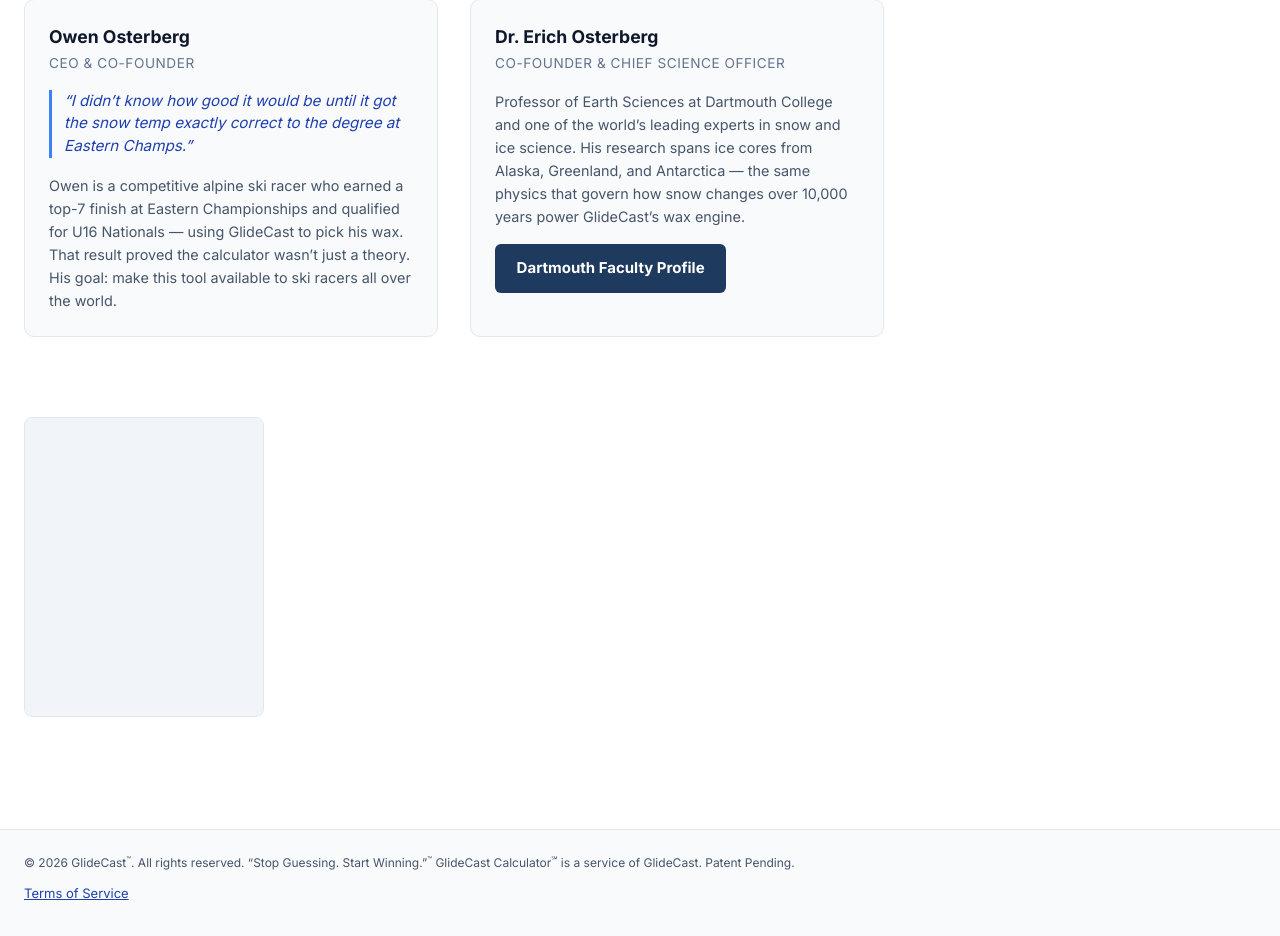
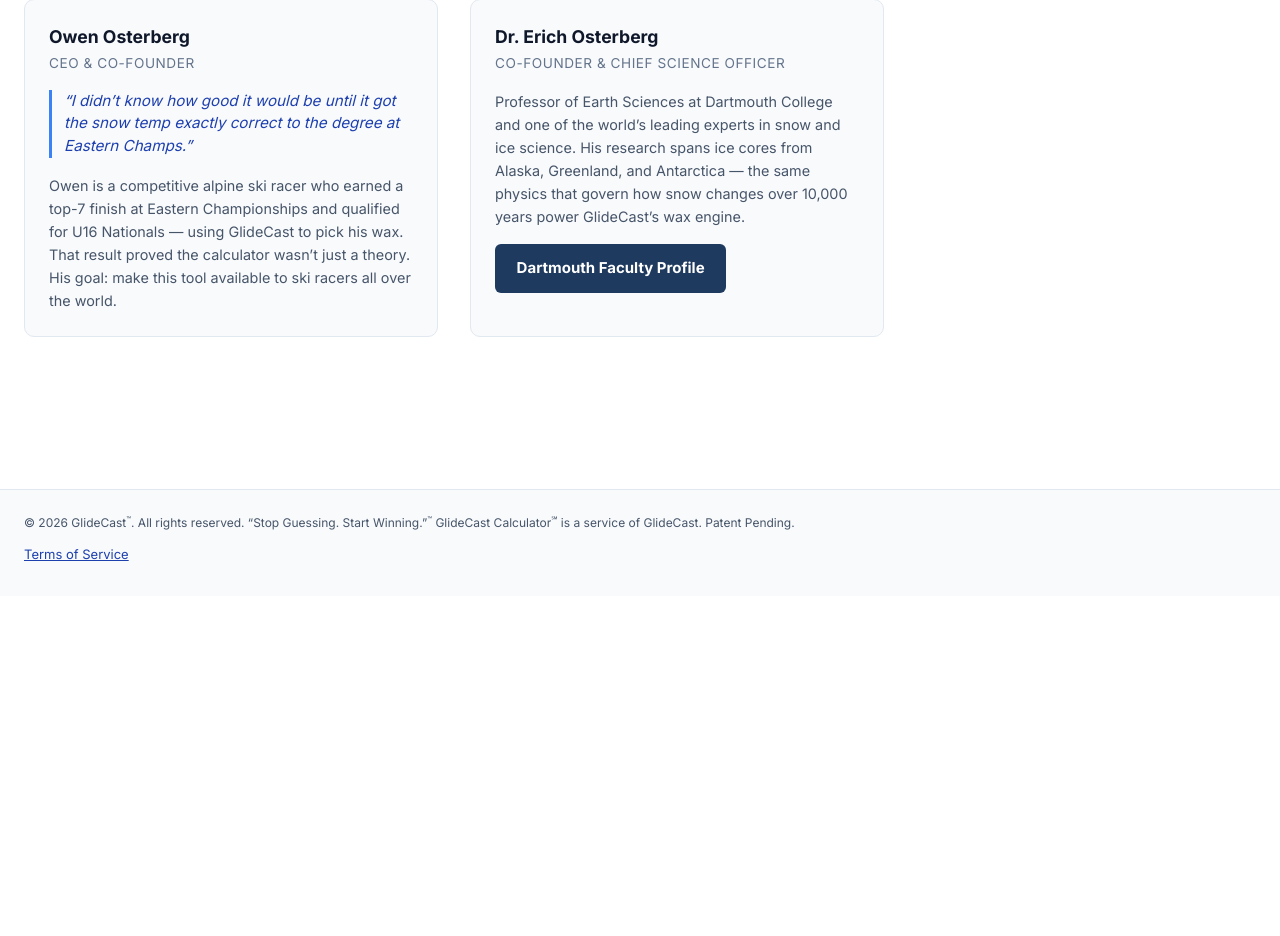
Before and after one commit to SkiRacer69/Glide-Cast, a Django app: page /billing/paywall/ in a window 1280 px wide. Shown: the part 1924-2860 px from the top of the page. After the commit the page ends 2485 px from the top, so only its background shows below. Run offline with Django 5.2, Linux system fonts and the light colour scheme; the visitor is signed in with stand-in values (Sample User, id 1); data comes from the database, SQL or seed files in the repository.

Commit message:
Remove broken Erich Osterberg photo from paywall
Co-Authored-By: Claude Sonnet 4.6 <noreply@anthropic.com>

```diff
--- a/templates/billing/paywall.html
+++ b/templates/billing/paywall.html
@@ -125,14 +125,4 @@
     </div>
   </section>
 
-  <div class="paywall-erich-photo-wrap">
-    <figure class="paywall-erich-photo">
-      <img
-        src="{% static 'Erich Osterberg.png' %}"
-        loading="lazy"
-        decoding="async"
-        alt="Dr. Erich Osterberg, Professor of Earth Sciences, Dartmouth College"
-      />
-    </figure>
-  </div>
 {% endblock %}
```
